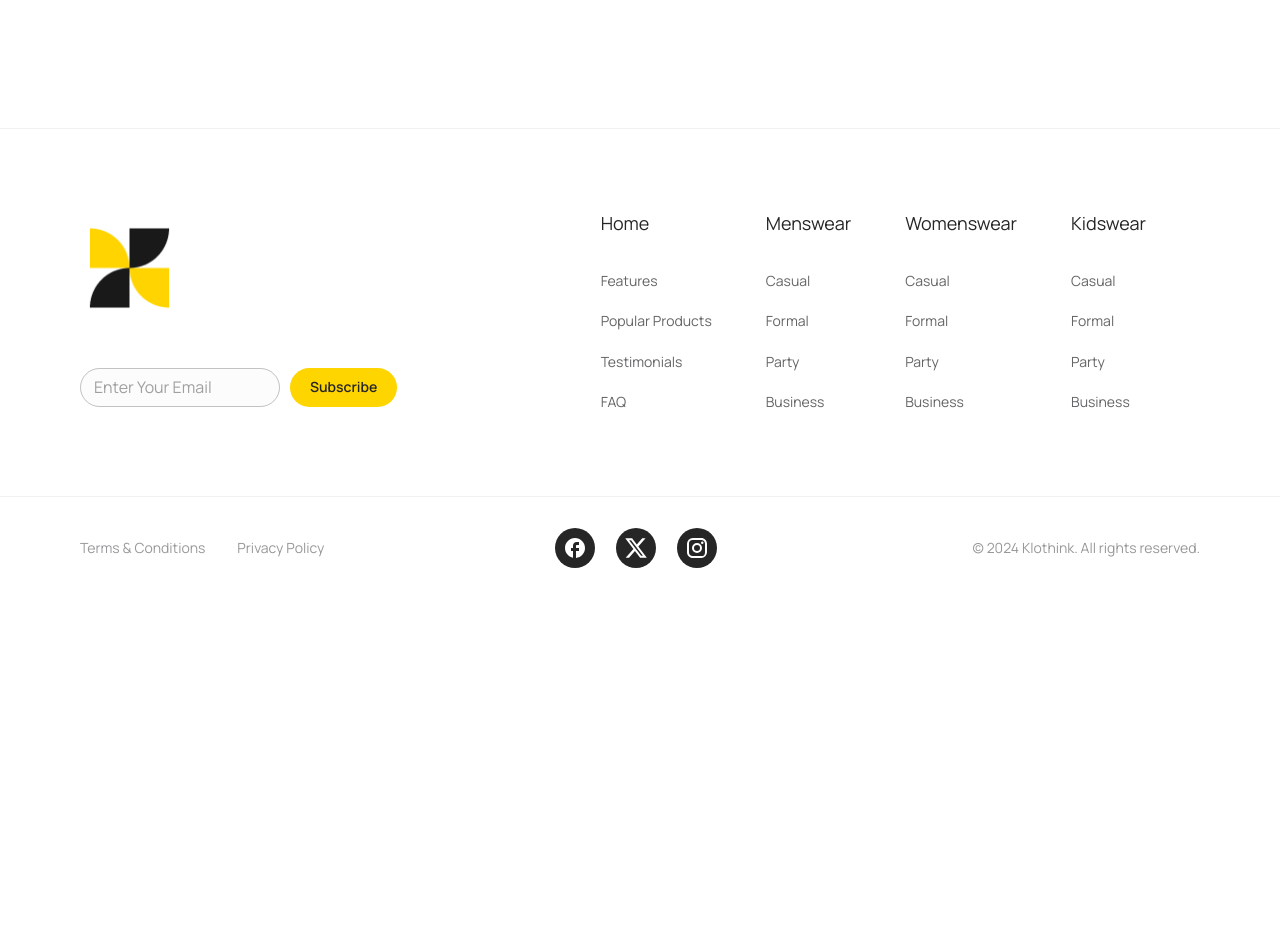
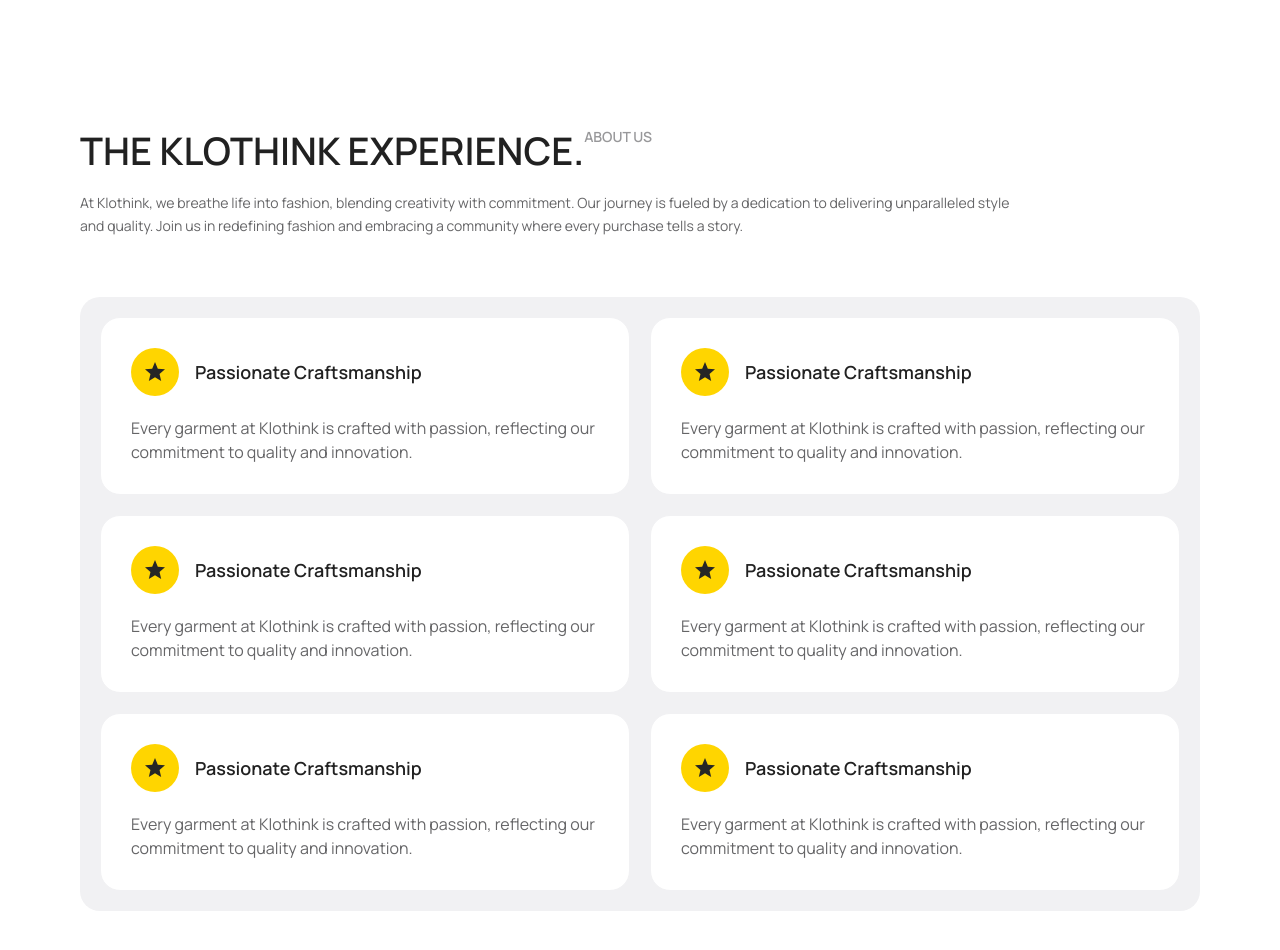
Before and after one commit to gabriel-victor933/project-front-ecommerce, a React (Vite) app: page / in a window 1280 px wide. Shown: the part 1860-2810 px from the top of the page. Before the commit the page ends 2459 px from the top, so only its background shows below. Built offline with nearby package versions, Linux system fonts and the light colour scheme.

Commit message:
feat: adding experience section

```diff
--- /dev/null
+++ b/src/components/home/ExperienceCard.jsx
@@ -0,0 +1,46 @@
+import { Box, Typography } from "@mui/material"
+
+// eslint-disable-next-line react/prop-types
+export default function ExperienceCard({children, title, text}){
+    return (
+        <Box
+            sx={{
+                width: '100%',
+                bgcolor: 'absolute.white',
+                border: '1px solid #F1F1F3',
+                borderRadius: '20px',
+                p: {xs: '24px', md: '30px', xl: '40px'},
+            }}
+        >
+            <Box
+                sx={{
+                    display: 'flex',
+                    gap: '16px',
+                    alignItems: 'center',
+                    mb: {xs: '16px', md: '20px', xl: '24px'},
+                }}
+            >
+                <Box
+                    sx={{
+                        width: {xs: '44px', md: '48px', xl: '56px'},
+                        aspectRatio: '1/1',
+                        bgcolor: 'yellow.50',
+                        color: 'grey.15',
+                        fontSize: {xs: '20px', xl: '26px'},
+                        borderRadius: '50%',
+                        display: 'grid',
+                        placeItems: 'center'
+                    }}
+                >
+                    {children}
+                </Box>
+                <Typography variant='h4' fontWeight='600'>
+                    {title}
+                </Typography>
+            </Box>
+            <Typography variant='p' color='grey.40'>
+                {text}
+            </Typography>
+        </Box>
+    )
+}
--- /dev/null
+++ b/src/hooks/useIsMobile.js
@@ -0,0 +1,5 @@
+import { useMediaQuery } from "@mui/material";
+
+export default function useIsMobile(){
+    return useMediaQuery((theme) => theme.breakpoints.down('md'))
+}
--- a/src/pages/Home.jsx
+++ b/src/pages/Home.jsx
@@ -1,4 +1,5 @@
 import DiscoverFashion from "../sections/home/DiscoverFashion";
+import Experience from "../sections/home/Experience";
 import MainProduct from "../sections/home/MainProduct";
 
 export default function Home(){
@@ -7,6 +8,7 @@
         <>
             <MainProduct />
             <DiscoverFashion />
+            <Experience />
         </>
     )
 }
--- /dev/null
+++ b/src/sections/home/Experience.jsx
@@ -0,0 +1,87 @@
+import { Grid2, Box, Typography } from "@mui/material";
+import ExperienceCard from "../../components/home/ExperienceCard";
+import StarIcon from '@mui/icons-material/Star';
+import { useState } from "react";
+import useIsMobile from "../../hooks/useIsMobile";
+import SouthOutlinedIcon from '@mui/icons-material/SouthOutlined';
+
+export default function Experience(){
+
+    const [showAll, setShowAll] = useState(false)
+    const isMobile = useIsMobile()
+
+    return (
+        <Grid2
+             mb={{ md: '150px', xs: '75px' }}
+        >
+            <Grid2
+                display='flex'
+                flexDirection={'column'}
+                gap={{xl: '36px', md: '20px', xs: '16px'}}
+                mb={{xl: '80px', md: '60px', xs: '40px'}}
+            >
+                <Box
+                    sx={{
+                        display: 'flex',
+                        flexDirection: {xs: 'column-reverse',md: 'row'},
+                    }}
+                >
+                    <Typography variant='h1'>
+                        THE KLOTHINK EXPERIENCE.
+                    </Typography>
+                    <Typography variant='h5' color='grey.60'>
+                        ABOUT US
+                    </Typography>
+                </Box>
+                <Typography variant='h6' color='grey.40' sx={{width: {md: '85%', xs: '100%'}}}>
+                    At Klothink, we breathe life into fashion, blending creativity with commitment.
+                    Our journey is fueled by a dedication to delivering unparalleled style and quality.
+                    Join us in redefining fashion and embracing a community where every purchase
+                    tells a story.
+                </Typography>
+            </Grid2>
+            <Grid2
+                sx={{
+                    p: {xs: '10px',md: '20px', xl: '30px'},
+                    gap: {xs: '10px',md: '20px', xl: '30px'},
+                    borderRadius: '20px',
+                    bgcolor: 'white.95',
+                    display: 'grid',
+                    gridTemplateColumns: {xl: '1fr 1fr 1fr', md: '1fr  1fr', xs: '1fr'}
+                }}
+            >
+                <ExperienceCard title={'Passionate Craftsmanship'} text={'Every garment at Klothink is crafted with passion, reflecting our commitment to quality and innovation.'}>
+                    <StarIcon />
+                </ExperienceCard>
+                <ExperienceCard title={'Passionate Craftsmanship'} text={'Every garment at Klothink is crafted with passion, reflecting our commitment to quality and innovation.'}>
+                    <StarIcon />
+                </ExperienceCard>
+
+
+                {(!isMobile || showAll) && (
+                    <>
+                        <ExperienceCard title={'Passionate Craftsmanship'} text={'Every garment at Klothink is crafted with passion, reflecting our commitment to quality and innovation.'}>
+                            <StarIcon />
+                        </ExperienceCard>
+                        <ExperienceCard title={'Passionate Craftsmanship'} text={'Every garment at Klothink is crafted with passion, reflecting our commitment to quality and innovation.'}>
+                            <StarIcon />
+                        </ExperienceCard>
+                        <ExperienceCard title={'Passionate Craftsmanship'} text={'Every garment at Klothink is crafted with passion, reflecting our commitment to quality and innovation.'}>
+                            <StarIcon />
+                        </ExperienceCard>
+                        <ExperienceCard title={'Passionate Craftsmanship'} text={'Every garment at Klothink is crafted with passion, reflecting our commitment to quality and innovation.'}>
+                            <StarIcon />
+                        </ExperienceCard>
+                    </>
+                )}
+
+                {isMobile && (
+                    <Typography variant='h5' color='grey.30' textAlign='center' sx={{ cursor: 'pointer' }} onClick={() => setShowAll(!showAll)}>
+                        {showAll ? 'View Less' : 'View All'} <SouthOutlinedIcon sx={{ fontSize: '16px', verticalAlign: 'text-top', transform: showAll ? 'rotate(180deg)': '' }} />
+                    </Typography>
+                )}
+
+            </Grid2>
+        </Grid2>
+    )
+}
```
